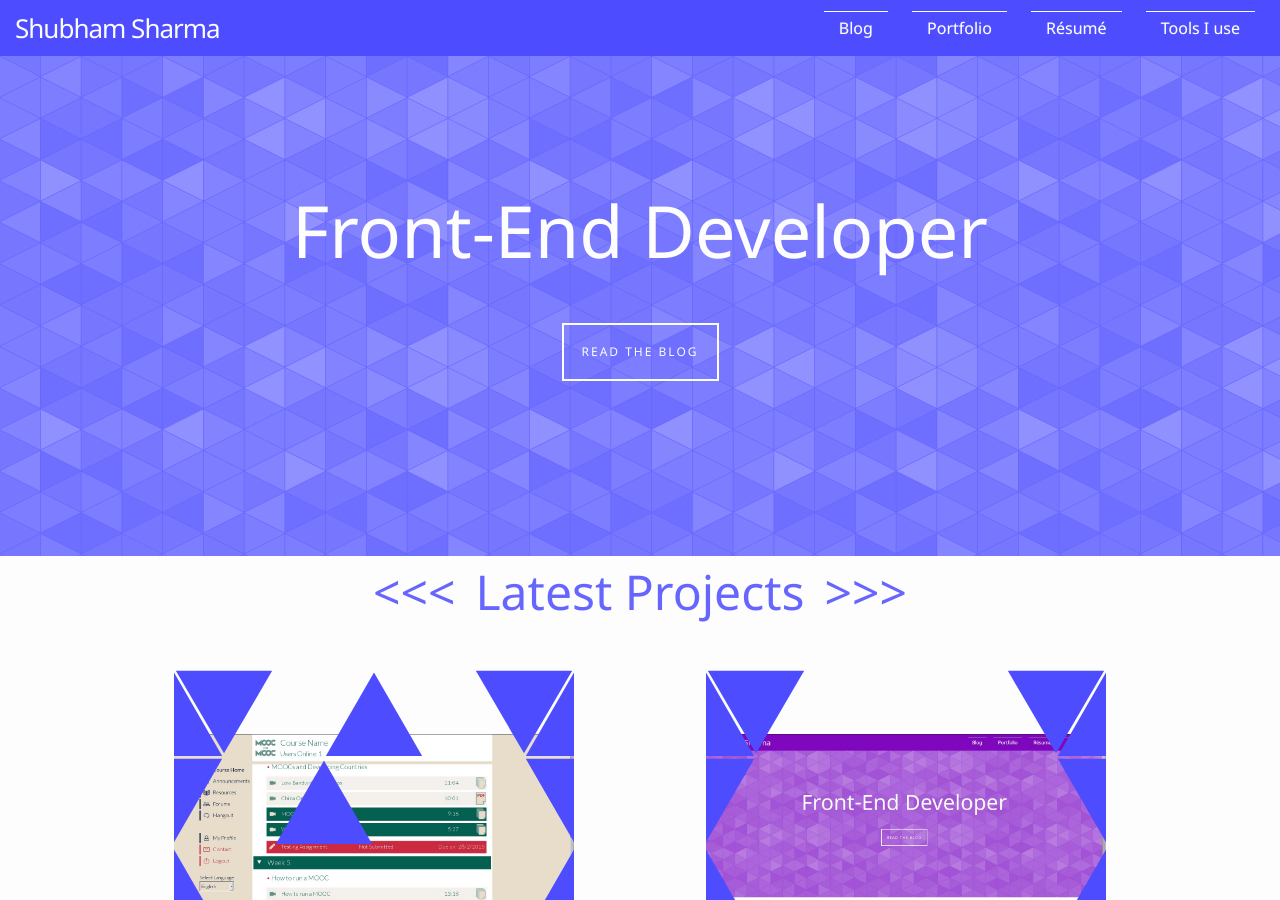
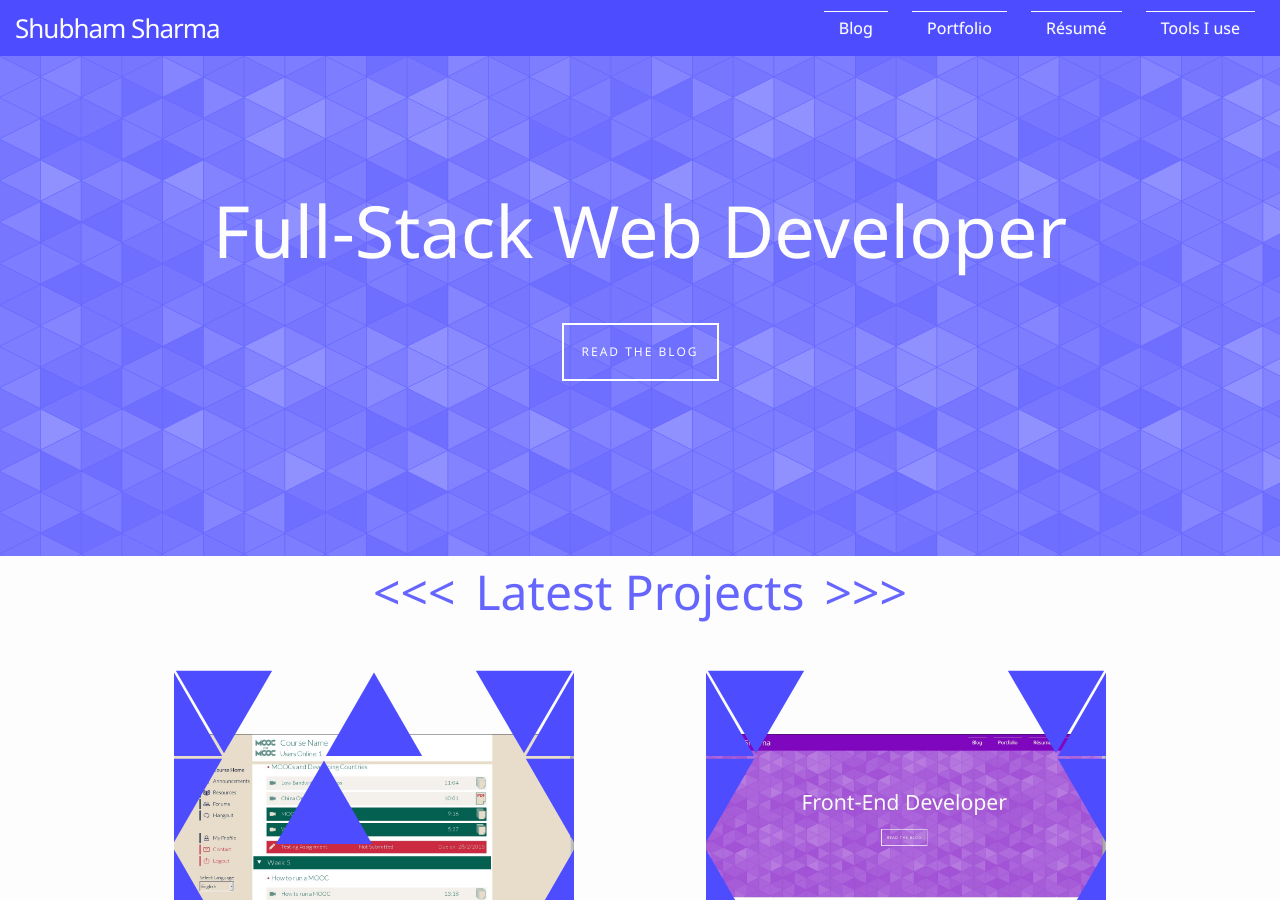
Before and after one commit to shubham1337/blog, a Jekyll site: the page built from index.html, in a window 1280 px wide and 900 px high. Built offline with Jekyll 4.4.1, drawn with Linux system fonts in a browser that asks for light colours; comment, search, counter and statistics services are not loaded.

Commit message:
Changed Slogan

```diff
--- a/_config.yml
+++ b/_config.yml
@@ -5,7 +5,7 @@ description: > # this means to ignore newlines until "baseurl:"
     A Personal Website for sharing thoughts and ideas about Technology.
 baseurl: "" # the subpath of your site, e.g. /blog/
 #slogan: "Simply Smart"
-slogan: "Front-End Developer"
+slogan: "Full-Stack Web Developer"
 url: "http://shubhamsharma.in" # the base hostname & protocol for your site
 twitter_username: shubh1337
 github_username:  shubham1337
```
